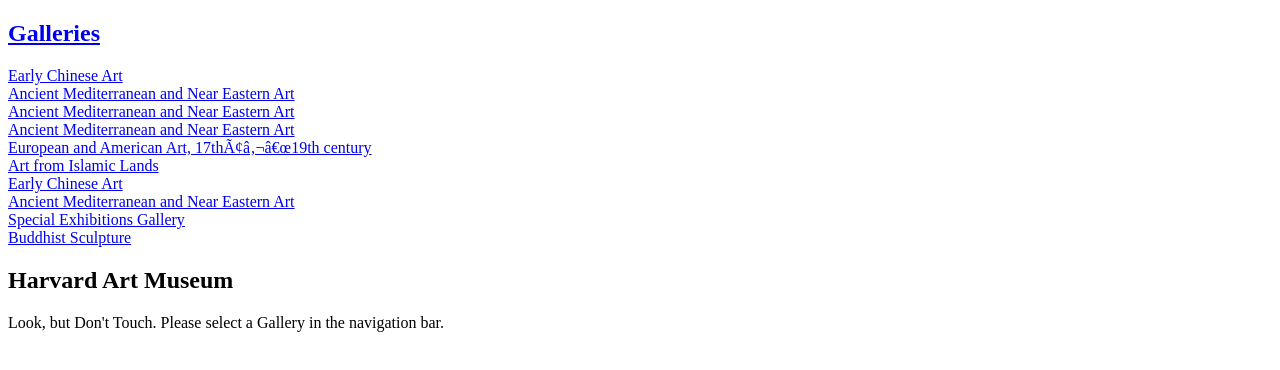
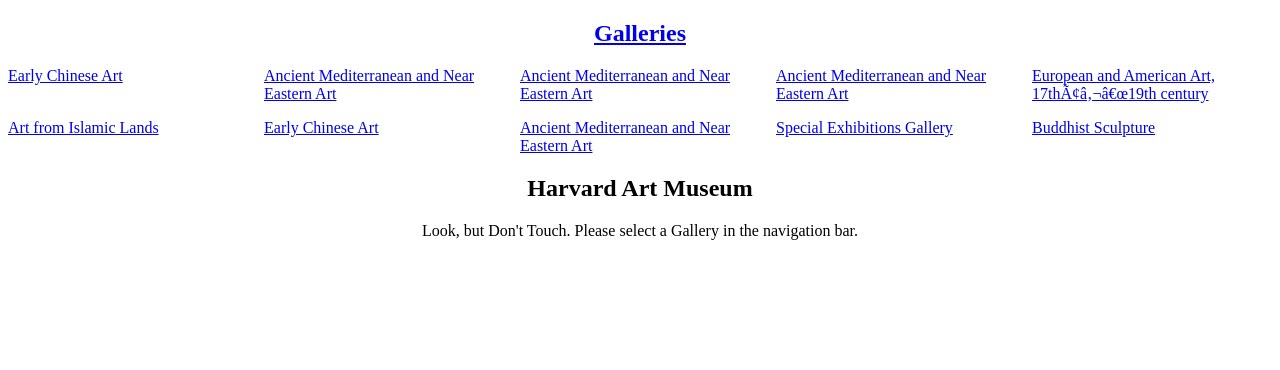
Before and after one commit to xiongjohn/art-museum, a React (Create React App) app: page / in a window 1280 px wide. Shown: the top 370 px of the page. Built offline with nearby package versions, Linux system fonts and the light colour scheme.

Commit message:
Added styling to components

```diff
--- a/src/components/ArtDescription/index.js
+++ b/src/components/ArtDescription/index.js
@@ -1,20 +1,32 @@
-import { useOutletContext, useParams } from "react-router-dom";
+import { useOutletContext, useParams, Link } from "react-router-dom";
 
 function ArtDesciption() {
   let { artID } = useParams();
   const art = useOutletContext();
 
   let imageArray = [];
+  let descriptions = [];
   for (let i = 0; i < art.objects.length; i++) {
     if (art.objects[i].images.find((x) => x.imageid == artID) !== undefined) {
       imageArray = art.objects[i].images.find((x) => x.imageid == artID);
+      descriptions = art.objects[i];
     }
   }
+
+  let galleryName = art.name;
+
+  console.log("gallery", art);
+  console.log("art", art.name);
+  console.log("image", imageArray);
+  console.log("description", descriptions);
 
   return (
     <div>
       <h2>ArtDesciption</h2>
       <img src={imageArray.baseimageurl} />
+      <Link to="..">
+        <h3>Return to {galleryName} gallery</h3>
+      </Link>
     </div>
   );
 }
--- a/src/components/ArtImageTile/index.js
+++ b/src/components/ArtImageTile/index.js
@@ -7,16 +7,18 @@
   let imageTile = art.objects.map((artImages) => {
     return artImages.images.map((image, index) => {
       return (
-        <Link
-          key={index}
-          to={"/galleries/" + galleryId + "/art/" + image.imageid}
-        >
-          <img src={image.baseimageurl}></img>
-        </Link>
+        <div className="">
+          <Link
+            key={index}
+            to={"/galleries/" + galleryId + "/art/" + image.imageid}
+          >
+            <img src={image.baseimageurl} className="gallery-images"></img>
+          </Link>
+        </div>
       );
     });
   });
 
-  return <div>{imageTile}</div>;
+  return <div className="grid">{imageTile}</div>;
 }
 export default ArtImageTile;
--- a/src/components/GalleryNavigation/GalleryNavigation.css
+++ b/src/components/GalleryNavigation/GalleryNavigation.css
@@ -1,3 +1,9 @@
 .active {
-    font-weight: bold;
+  font-weight: bold;
 }
+
+nav div {
+  display: grid;
+  gap: 1rem;
+  grid-template-columns: repeat(auto-fill, minmax(200px, 1fr));
+}
--- a/src/components/GalleryNavigation/index.js
+++ b/src/components/GalleryNavigation/index.js
@@ -1,19 +1,23 @@
-import { NavLink } from "react-router-dom"
-import "./GalleryNavigation.css"
+import { NavLink } from "react-router-dom";
+import "./GalleryNavigation.css";
 
-function GalleryNavigation ({ galleries }) {
-
-    return (
-        <nav>
-            <NavLink to="/" end><h1>Galleries</h1></NavLink>
-
-            {galleries.map(gallery =>
-                <div key={gallery.id}>
-                    <NavLink to={'/galleries/' + gallery.galleryid} >{gallery.name}</NavLink>
-                </div>
-            )}
-        </nav>
-    )
+function GalleryNavigation({ galleries }) {
+  return (
+    <nav>
+      <NavLink to="/" end>
+        <h2 className="text-center">Galleries</h2>
+      </NavLink>
+      <div className="nav-grid">
+        {galleries.map((gallery) => (
+          <div key={gallery.id}>
+            <NavLink to={"/galleries/" + gallery.galleryid}>
+              {gallery.name}
+            </NavLink>
+          </div>
+        ))}
+      </div>
+    </nav>
+  );
 }
 
-export default GalleryNavigation
+export default GalleryNavigation;
--- a/src/components/GalleryView/index.js
+++ b/src/components/GalleryView/index.js
@@ -1,15 +1,12 @@
-import { Outlet, Route, Routes, useParams } from "react-router-dom";
-import ArtImageTile from "../ArtImageTile";
-import Home from "../Home";
+import { Outlet, useParams } from "react-router-dom";
 
 function GalleryView({ galleries }) {
   let { galleryId } = useParams();
   let gallery = galleries.find((x) => x.galleryid == galleryId);
 
   return (
-    <div>
-      <h1>Hello from GalleryView</h1>
-      <h2>{gallery.name}</h2>
+    <div className="wrapper">
+      <h1 className="text-center">{gallery.name}</h1>
       <Outlet context={gallery} />
     </div>
   );
--- a/src/components/Home.js
+++ b/src/components/Home.js
@@ -1,8 +1,8 @@
 function Home() {
   return (
     <div>
-      <h2>Harvard Art Museum</h2>
-      <p>
+      <h2 className="text-center">Harvard Art Museum</h2>
+      <p className="text-center">
         Look, but Don't Touch. Please select a Gallery in the navigation bar.
       </p>
     </div>
--- a/src/index.css
+++ b/src/index.css
@@ -1 +1,31 @@
 /* TODO Add site wide styles */
+
+.wrapper {
+  max-width: 1500px;
+  margin: 0 auto;
+  /* background: red; */
+}
+
+.gallery-images {
+  max-width: 400px;
+  margin: 0 auto;
+  display: block;
+}
+
+.grid {
+  display: grid;
+  gap: 10px;
+  grid-template-columns: repeat(auto-fill, minmax(450px, 1fr));
+  grid-auto-rows: auto;
+  justify-content: space-evenly;
+  align-items: center;
+}
+
+.text-center {
+  text-align: center;
+}
+
+.nav {
+  display: flex;
+  justify-content: space-evenly;
+}
```
Also changed, not shown: src/data/mock.js (deleted, +0 -21 lines).
